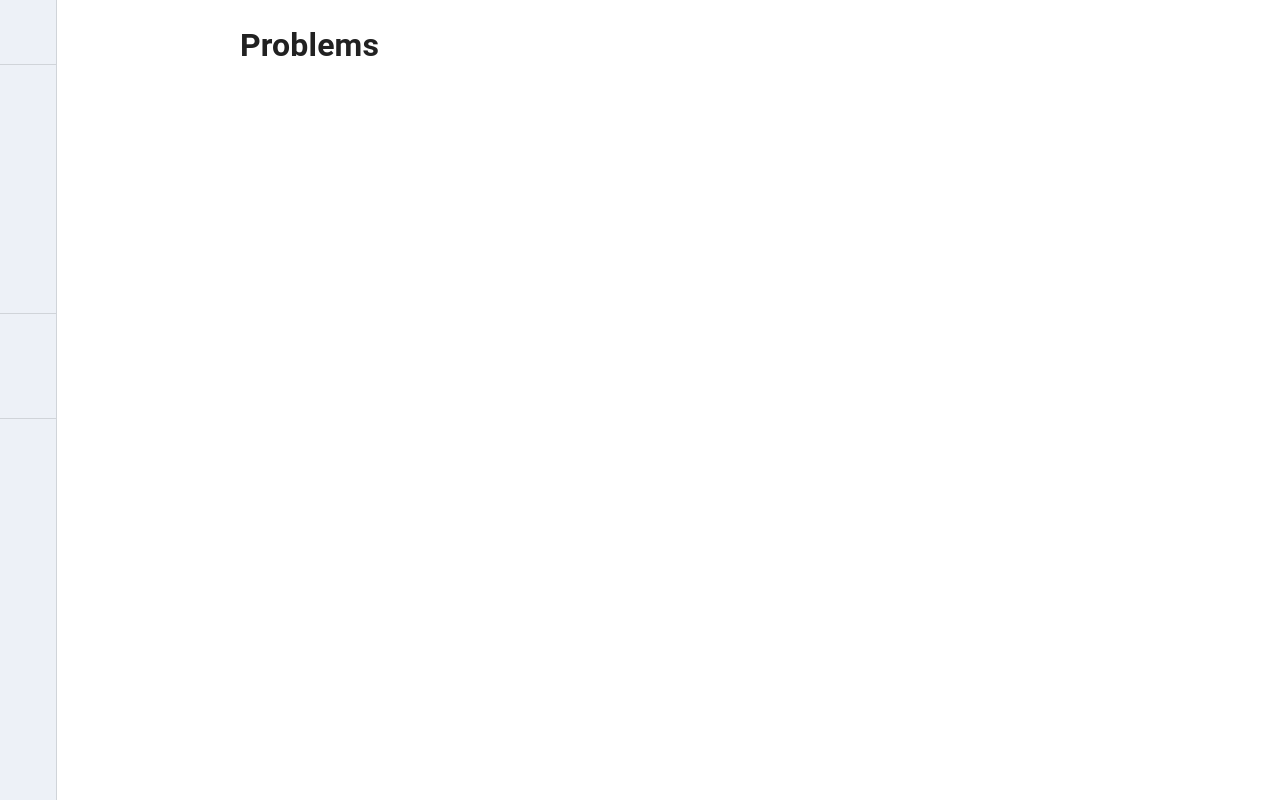
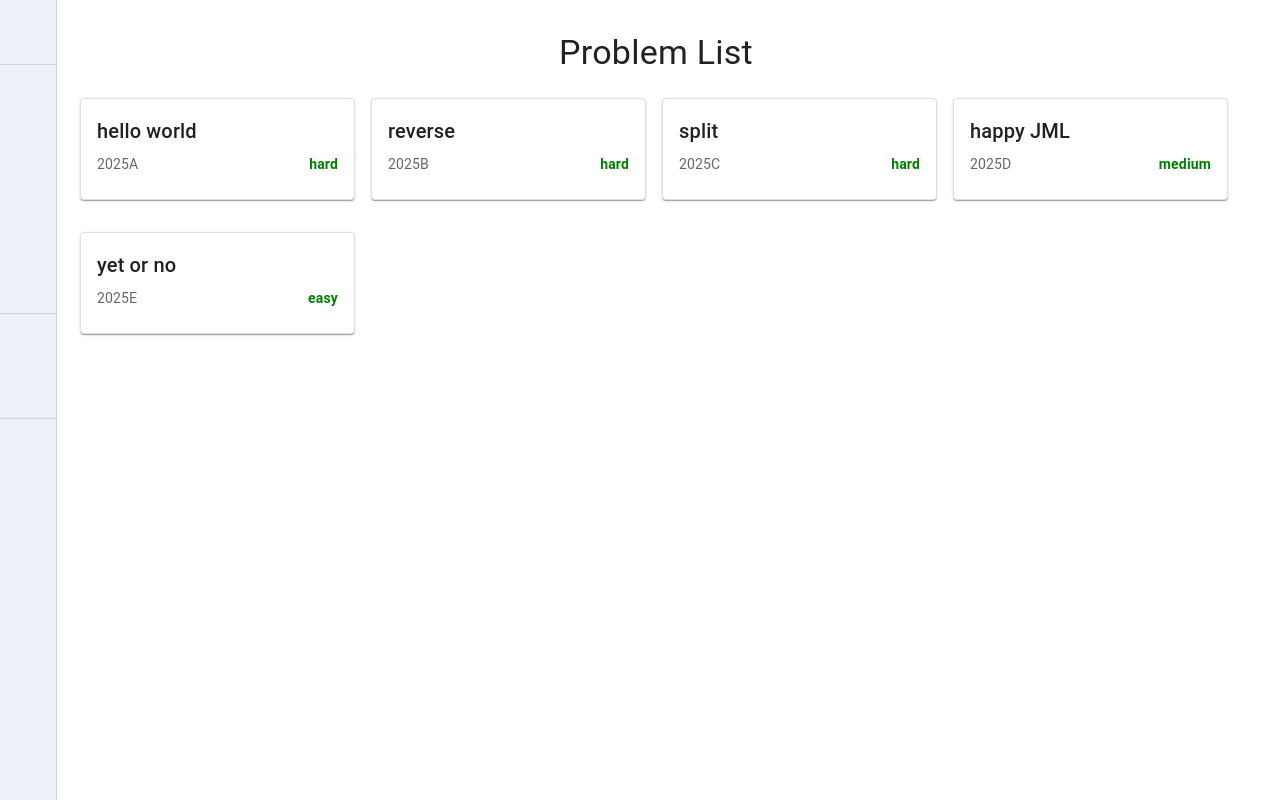
Before and after one commit to aStringCat/OJ-platform, a React (Vite) app: page /problems in a window 1280 px wide. Built offline with nearby package versions, Linux system fonts and the light colour scheme; some icons are missing.

Commit message:
add problemcard

```diff
--- /dev/null
+++ b/client/src/components/modules/ProblemCard.jsx
@@ -0,0 +1,35 @@
+import React from "react";
+
+import Card from "@mui/material/Card";
+import CardContent from "@mui/material/CardContent";
+import Typography from "@mui/material/Typography";
+import Box from "@mui/material/Box";
+
+/**
+ * Proptypes
+ * @param {string} problem_id
+ * @param {string} problem_name
+ * @param {string} problem_difficulty
+ */
+
+const ProblemCard = (props) => {
+  return (
+    <Card sx={{ mb: 2, minWidth: 275, border: "1px solid #e0e0e0" }} elevation={1}>
+      <CardContent>
+        <Typography variant="h6" component="div" gutterBottom>
+          {props.problem_name}
+        </Typography>
+        <Box sx={{ display: "flex", justifyContent: "space-between", alignItems: "center" }}>
+          <Typography sx={{ fontSize: 14 }} color="text.secondary">
+            {props.problem_id}
+          </Typography>
+          <Typography variant="body2" sx={{ color: "green", fontWeight: "bold" }}>
+            {props.problem_difficulty}
+          </Typography>
+        </Box>
+      </CardContent>
+    </Card>
+  );
+};
+
+export default ProblemCard;
--- a/client/src/components/modules/SideNavigation.jsx
+++ b/client/src/components/modules/SideNavigation.jsx
@@ -72,7 +72,7 @@ const SideNavigation = () => {
   const [open, setOpen] = useState(false);
 
   return (
-    <Box sx={{ display: "flex" }} zIndex={9}>
+    <Box width={56} sx={{ display: "flex" }} zIndex={9}>
       <CssBaseline />
       <StyledDrawer
         variant="permanent"
@@ -98,7 +98,7 @@ const SideNavigation = () => {
           <Divider />
           {navList2.map((context) => (
             <ListItem key={context.title} disablePadding>
-              <ListItemButton sx={{ px: 2.5 }}>
+              <ListItemButton component={Link} to={context.path} sx={{ px: 2.5 }}>
                 <ListItemIcon sx={{ minWidth: 0, mr: open ? 3 : "auto", justifyContent: "center" }}>
                   {context.icon}
                 </ListItemIcon>
--- a/client/src/components/pages/NotFound.jsx
+++ b/client/src/components/pages/NotFound.jsx
@@ -32,7 +32,7 @@ const NotFound = () => {
           color="primary"
           sx={{ mt: 3, mb: 2 }}
         >
-          Go to Homepage
+          Back to Homepage
         </Button>
       </Box>
     </Container>
--- a/client/src/components/pages/Problems.jsx
+++ b/client/src/components/pages/Problems.jsx
@@ -1,10 +1,77 @@
-import React from "react";
+import React, { useState, useEffect } from "react";
+import ProblemCard from "../modules/ProblemCard";
+//import { get } from "../../utilities";
+
+import Container from "@mui/material/Container";
+import Typography from "@mui/material/Typography";
+import Box from "@mui/material/Box";
+import Grid from "@mui/material/Grid";
 
 const Problems = () => {
+  const [problems, setProblems] = useState([]);
+
+  /*
+  useEffect(() => {
+    document.title = "News Feed";
+    get("/api/problems").then((problems) => {
+      let reversedProblems = problems.reverse();
+      setProblems(reversedProblems);
+    });
+  }, []);
+  */
+
+  useEffect(() => {
+    const problem1 = {
+      id: "2025A",
+      name: "hello world",
+      difficulty: "hard",
+    };
+    const problem2 = {
+      id: "2025B",
+      name: "reverse",
+      difficulty: "hard",
+    };
+    const problem3 = {
+      id: "2025C",
+      name: "split",
+      difficulty: "hard",
+    };
+    const problem4 = {
+      id: "2025D",
+      name: "happy JML",
+      difficulty: "medium",
+    };
+    const problem5 = {
+      id: "2025E",
+      name: "yet or no",
+      difficulty: "easy",
+    };
+    const hardcoded = [problem1, problem2, problem3, problem4, problem5];
+
+    setProblems(hardcoded);
+  }, []);
+
+  const problemsList = problems.map((problem) => (
+    <Grid item key={`ProblemCard_${problem.id}`} xs={12} sm={6} md={4} lg={3}>
+      <ProblemCard
+        problem_id={problem.id}
+        problem_name={problem.name}
+        problem_difficulty={problem.difficulty}
+      />
+    </Grid>
+  ));
+
   return (
-    <div>
-      <h1>Problems</h1>
-    </div>
+    <Container sx={{ mt: 4, mb: 4 }}>
+      <Box sx={{ textAlign: "center", mb: 3 }}>
+        <Typography variant="h4" component="h1">
+          Problem List
+        </Typography>
+      </Box>
+      <Grid container spacing={2}>
+        {problemsList}
+      </Grid>
+    </Container>
   );
 };
 export default Problems;
```
